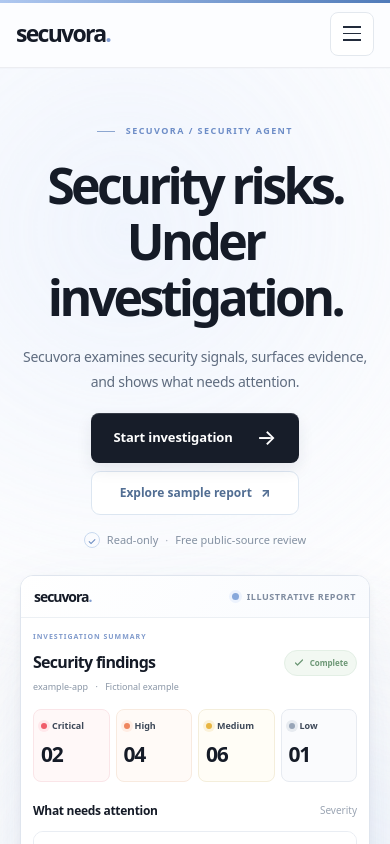
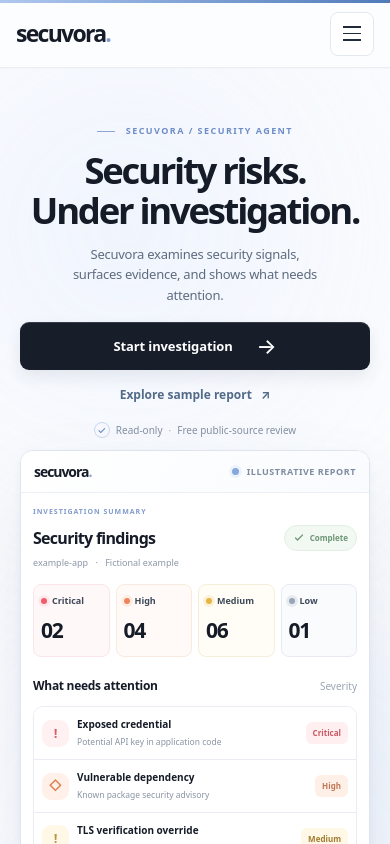
Before and after one commit to helloskyorigin/Safe-sure, a Next.js app: page / in a window 390 px wide. Shown: the top 844 px of the page. Built offline with nearby package versions, Linux system fonts and the light colour scheme.

Commit message:
ux: compact iPhone-style hero spacing and plain sample-report text link

```diff
--- a/app/globals.css
+++ b/app/globals.css
@@ -1969,3 +1969,35 @@ svg {
  .under-cta{justify-content:center;line-height:1.65}
 }
 @media(prefers-reduced-motion:reduce){.hero-preview-link{transition:none}}
+
+
+/* Hero refinement: retain the existing visual system, eliminate redundant
+   outlined CTA, and show the product preview earlier on small screens. */
+.hero .hero-text h1{letter-spacing:-.062em;text-wrap:balance}
+.hero .hero-sub{max-width:480px;line-height:1.58}
+.hero .hero-action{margin-top:22px}
+.hero .hero-cta-row{gap:8px 18px}
+.hero .hero-preview-link{border:0;background:transparent;color:#536b89;
+  min-height:44px;padding:7px 4px;font-weight:650}
+.hero .hero-preview-link:hover{color:#243d5f;text-decoration:underline;text-underline-offset:5px}
+.hero .under-cta{margin-top:10px}
+@media(max-width:850px){
+  .hero .hero-text h1{font-size:clamp(43px,6.4vw,57px);line-height:1.09}
+  .hero .hero-sub{max-width:440px}
+}
+@media(max-width:640px){
+  .hero{padding-top:25px;padding-bottom:33px}
+  .hero .hero-grid{gap:12px}
+  .hero .hero-text h1{font-size:clamp(35px,9.35vw,47px);line-height:1.09;margin:13px 0 13px}
+  .hero .hero-sub{font-size:13px;line-height:1.58;max-width:33ch}
+  .hero .hero-action{margin-top:17px}
+  .hero .hero-cta-row{display:flex;flex-direction:column;align-items:stretch;gap:3px}
+  .hero .hero-cta-row>.button{min-height:48px;border-radius:9px;font-size:13px}
+  .hero .hero-preview-link{width:100%;border:none;background:transparent;
+    min-height:43px;padding:7px 8px;font-size:12px}
+  .hero .under-cta{margin-top:6px;font-size:10px;gap:6px;line-height:1.5}
+  .hero .preview-wrap{padding-top:0}
+}
+@media(max-width:370px){
+  .hero .hero-text h1{font-size:34px;letter-spacing:-.055em}
+}
```
